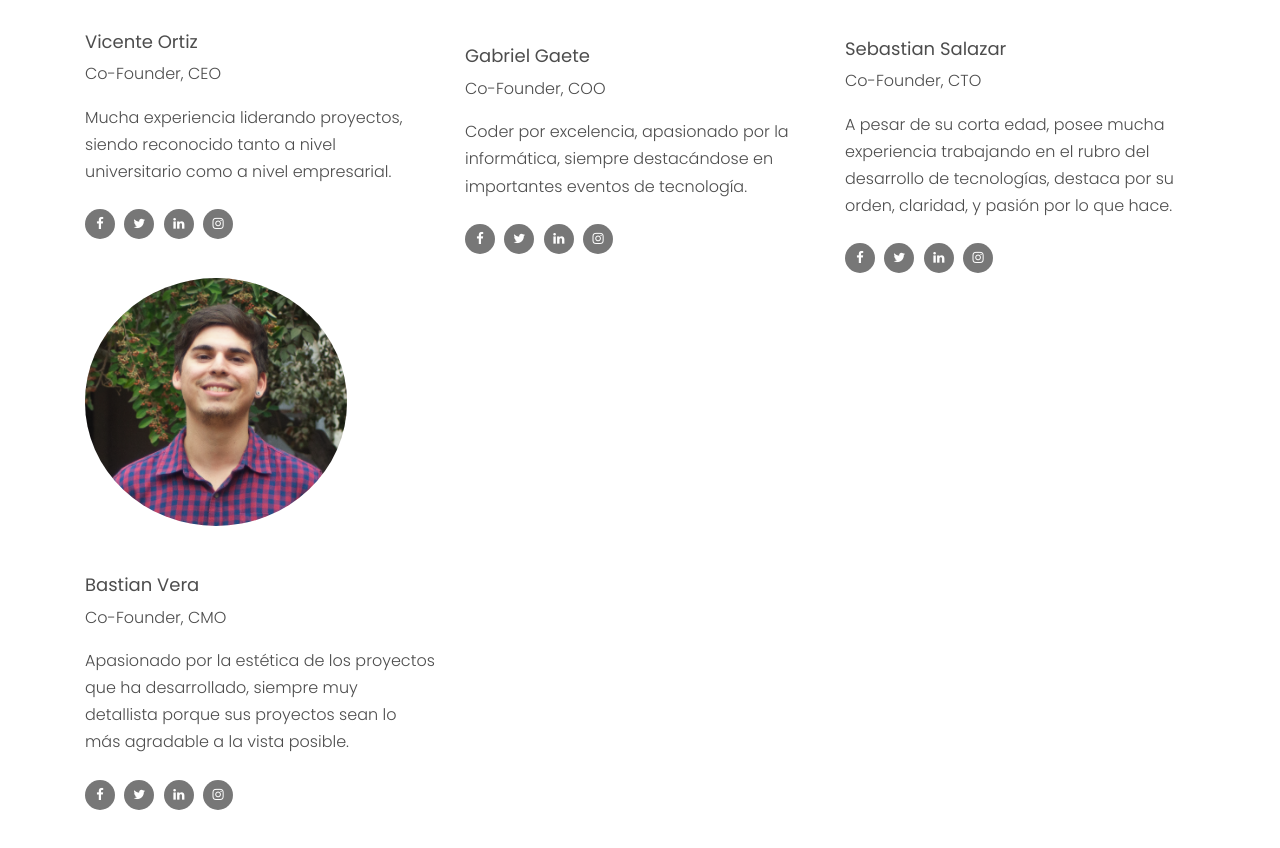
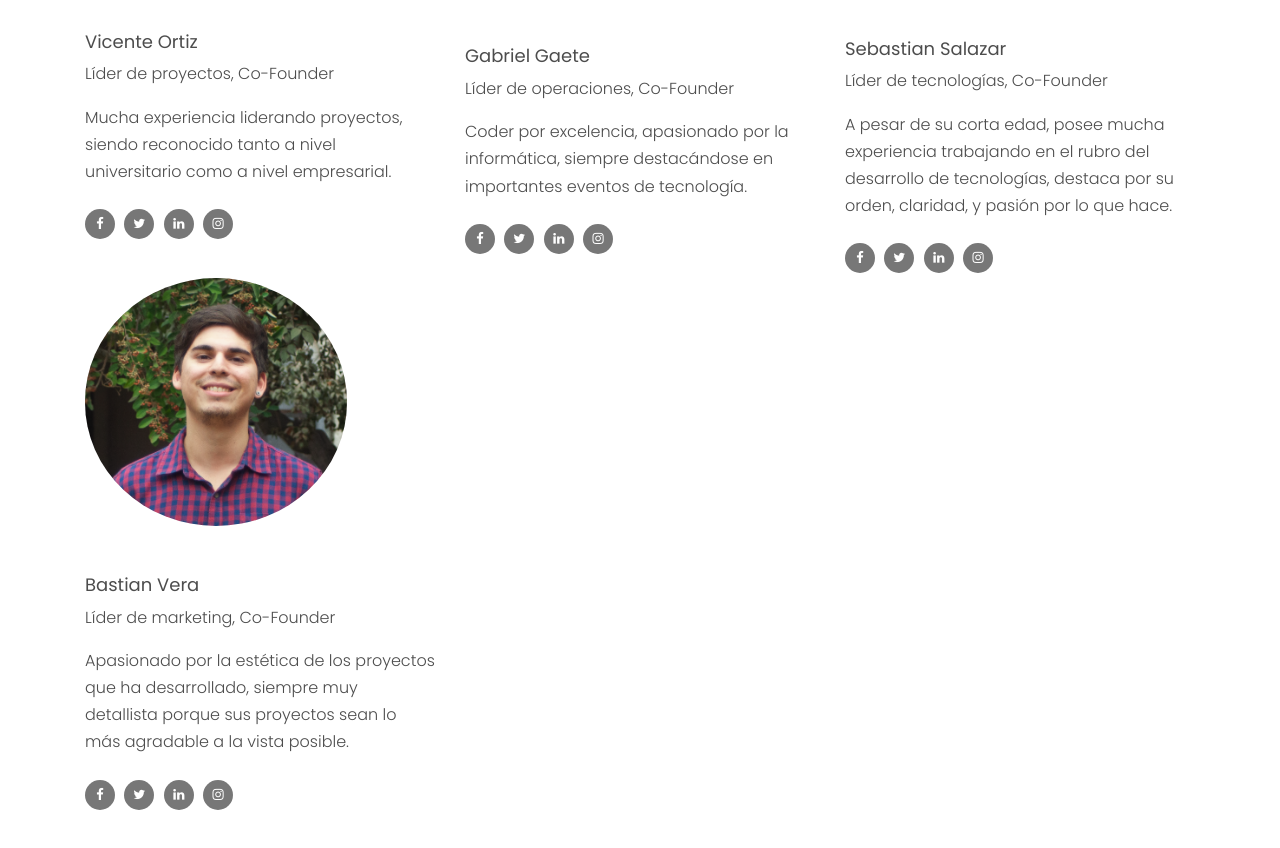
Before and after one commit to VicenteOrtiz/losk, a website: page index.html in a window 1280 px wide. Shown: the part 2987-3835 px from the top of the page. Drawn offline with Linux system fonts and the light colour scheme; files whose address does not match are found by name; a web font is replaced by a local one.

Commit message:
CHG: descripción de cargos
Signed-off-by: VicenteOrtiz <vicente.ortiz@usach.cl>

```diff
--- a/index.html
+++ b/index.html
@@ -219,7 +219,7 @@
             <div class="person">
               <img src="images/vicentefeliz.png" alt="Vicente Ortiz, CEO" class="img-fluid rounded mb-5 w-75 rounded-circle">
               <h3>Vicente Ortiz</h3>
-              <p class="position">Co-Founder, CEO</p>
+              <p class="position">Líder de proyectos, Co-Founder</p>
               <p class="mb-4">Mucha experiencia liderando proyectos, siendo reconocido tanto a nivel universitario como a nivel empresarial.</p>
               <ul class="ul-social-circle">
                 <li><a href="https://www.facebook.com/VicenteOrtizA"><span class="icon-facebook"></span></a></li>
@@ -233,7 +233,7 @@
             <div class="person">
               <img src="images/gabrielfeliz.png" alt="Gabriel Gaete, COO" class="img-fluid rounded mb-5 w-75 rounded-circle">
               <h3>Gabriel Gaete</h3>
-              <p class="position">Co-Founder, COO</p>
+              <p class="position">Líder de operaciones, Co-Founder</p>
               <p class="mb-4">Coder por excelencia, apasionado por la informática, siempre destacándose en importantes eventos de tecnología.</p>
               <ul class="ul-social-circle">
                 <li><a href="https://www.facebook.com/gabriel.elias.967"><span class="icon-facebook"></span></a></li>
@@ -247,7 +247,7 @@
             <div class="person">
               <img src="images/sebaredondo.jpeg" alt="Sebastian Salazar, CTO" class="img-fluid rounded mb-5 w-75 rounded-circle">
               <h3>Sebastian Salazar</h3>
-              <p class="position">Co-Founder, CTO</p>
+              <p class="position">Líder de tecnologías, Co-Founder</p>
               <p class="mb-4">A pesar de su corta edad, posee mucha experiencia trabajando en el rubro del desarrollo de tecnologías, destaca por su orden, claridad, y pasión por lo que hace.</p>
               <ul class="ul-social-circle">
                 <li><a href="https://www.facebook.com/salazar.parralino.de.corazon"><span class="icon-facebook"></span></a></li>
@@ -261,7 +261,7 @@
             <div class="person">
               <img src="images/bastifeliz.jpg" alt="Bastian Vera, CMO" class="img-fluid rounded mb-5 w-75 rounded-circle">
               <h3>Bastian Vera</h3>
-              <p class="position">Co-Founder, CMO</p>
+              <p class="position">Líder de marketing, Co-Founder</p>
               <p class="mb-4">Apasionado por la estética de los proyectos que ha desarrollado, siempre muy detallista porque sus proyectos sean lo más agradable a la vista posible.</p>
               <ul class="ul-social-circle">
                 <li><a href="https://www.facebook.com/bassvera"><span class="icon-facebook"></span></a></li>
--- a/robots.txt
+++ b/robots.txt
@@ -2,3 +2,6 @@ Sitemap: http://www.progressio.cl/sitemap.xml
 User-agent: *
 Dissallow: /*
 Allow: /index.html
+Allow: /css
+Allow: /images
+Allow: /js
```
